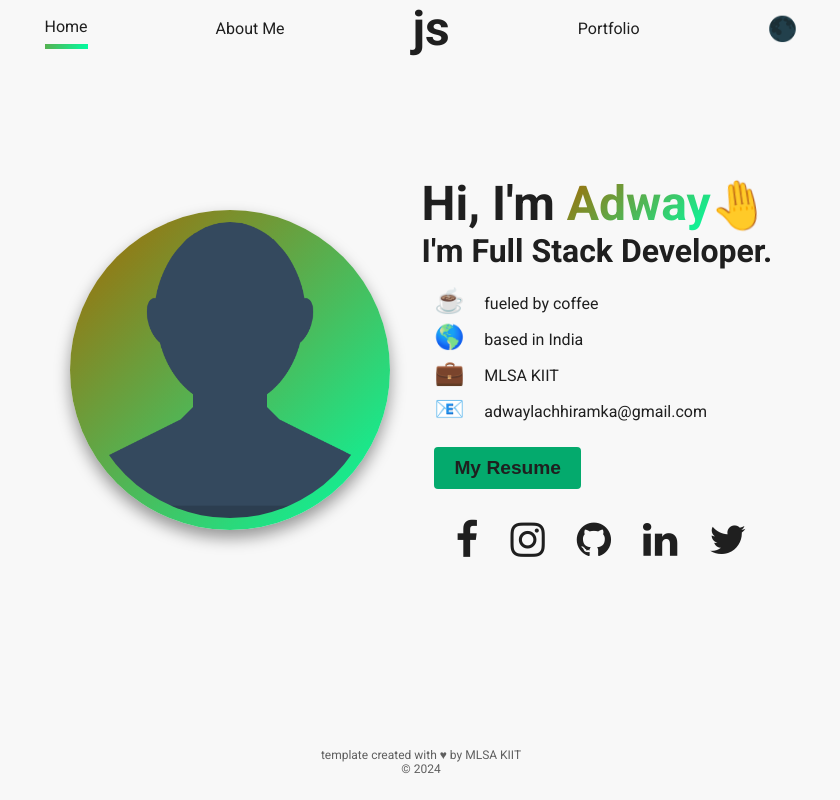
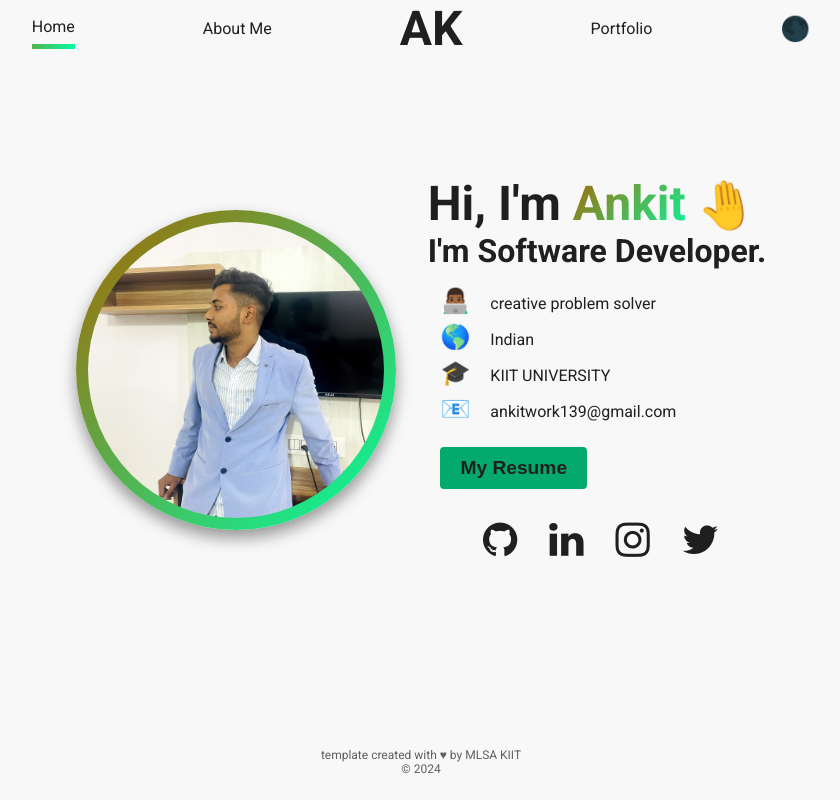
Before and after one commit to Ankit-kr13/portfolio, a React (Create React App) app: page / in a window 1280 px wide. Shown: the whole page, without its empty margins (219-1059 px from the left). Built offline with nearby package versions, Linux system fonts and the light colour scheme; the HTML template or start-up script is replaced by a standard one.

Commit message:
first commit

```diff
--- a/src/info/Info.js
+++ b/src/info/Info.js
@@ -21,73 +21,72 @@ of what each of the values mean.
  */
 
 export const info = {
-  resume: "https://www.google.com",
-  firstName: "Adway",
-  lastName: "Lachhiramka",
-  initials: "js", // the example uses first and last, but feel free to use three or more if you like.
-  position: "Full Stack Developer",
+  resume: "https://drive.google.com/file/d/1iCssluOuNzMyuVPFJxIhZyNWQSCqc1si/view?usp=sharing",
+  firstName: "Ankit ",
+  lastName: "Kumar",
+  initials: "AK", // the example uses first and last, but feel free to use three or more if you like.
+  position: "Software Developer",
   selfPortrait: self, // don't change this unless you want to name your self-portrait in the "img" folder something else!
   gradient: `-webkit-linear-gradient(135deg, ${colors})`, // don't change this either
   baseColor: colors[0],
   miniBio: [
     // these are just some "tidbits" about yourself.
     {
-      emoji: "☕",
-      text: "fueled by coffee",
+      emoji: "👨🏾‍💻",
+      text: "creative problem solver",
     },
     {
       emoji: "🌎",
-      text: "based in India",
+      text: "Indian",
     },
     {
-      emoji: "💼",
-      text: "MLSA KIIT",
+      emoji: "🎓",
+      text: "KIIT UNIVERSITY",
     },
     {
       emoji: "📧",
-      text: "adwaylachhiramka@gmail.com",
+      text: "ankitwork139@gmail.com",
     },
   ],
   socials: [
+    // {
+    //   link: "https://facebook.com",
+    //   icon: "fa fa-facebook",
+    //   label: "facebook",
+    // },
+
     {
-      link: "https://facebook.com",
-      icon: "fa fa-facebook",
-      label: "facebook",
+      link: "https://github.com/Ankit-kr13",
+      icon: "fa fa-github",
+      label: "github",
     },
     {
-      link: "https://instagram.com",
+      link: "https://www.linkedin.com/in/ankit-kumar-5b1b68205/",
+      icon: "fa fa-linkedin",
+      label: "linkedin",
+    },
+    {
+      link: "https://instagram.com/_ankitkumarr",
       icon: "fa fa-instagram",
       label: "instagram",
     },
     {
-      link: "https://github.com",
-      icon: "fa fa-github",
-      label: "github",
-    },
-    {
-      link: "https://linkedin.com",
-      icon: "fa fa-linkedin",
-      label: "linkedin",
-    },
-    {
-      link: "https://twitter.com",
+      link: "https://x.com/AnkitKu04245299?t=oFwiE5eeTEQC8ZVr2R86Wg&s=09",
       icon: "fa fa-twitter",
       label: "twitter",
     },
   ],
-  bio: "Hello! I'm adway. I am a web developer and i love building beautiful digital experiences",
+  bio: "Hello! I'm ankit. I am a software developer and i love building beautiful digital experiences",
   skills: {
     proficientWith: [
-      "javascript",
-      "react",
+      "c++",
+      "kotlin",
       "git",
       "github",
-      "bootstrap",
-      "html5",
-      "css3",
+      "sql",
       "figma",
     ],
-    exposedTo: ["nodejs", "python", "Java", "C"],
+    exposedTo: ["html","css","python" ,  "C",   "Java",  ],
   },
   hobbies: [
     {
@@ -95,8 +94,8 @@ export const info = {
       emoji: "📖",
     },
     {
-      label: "theater",
-      emoji: "🎭",
+      label: "Basketball",
+      emoji: "🏀",
     },
     {
       label: "movies",
```
Also changed, not shown: src/img/self.png.
